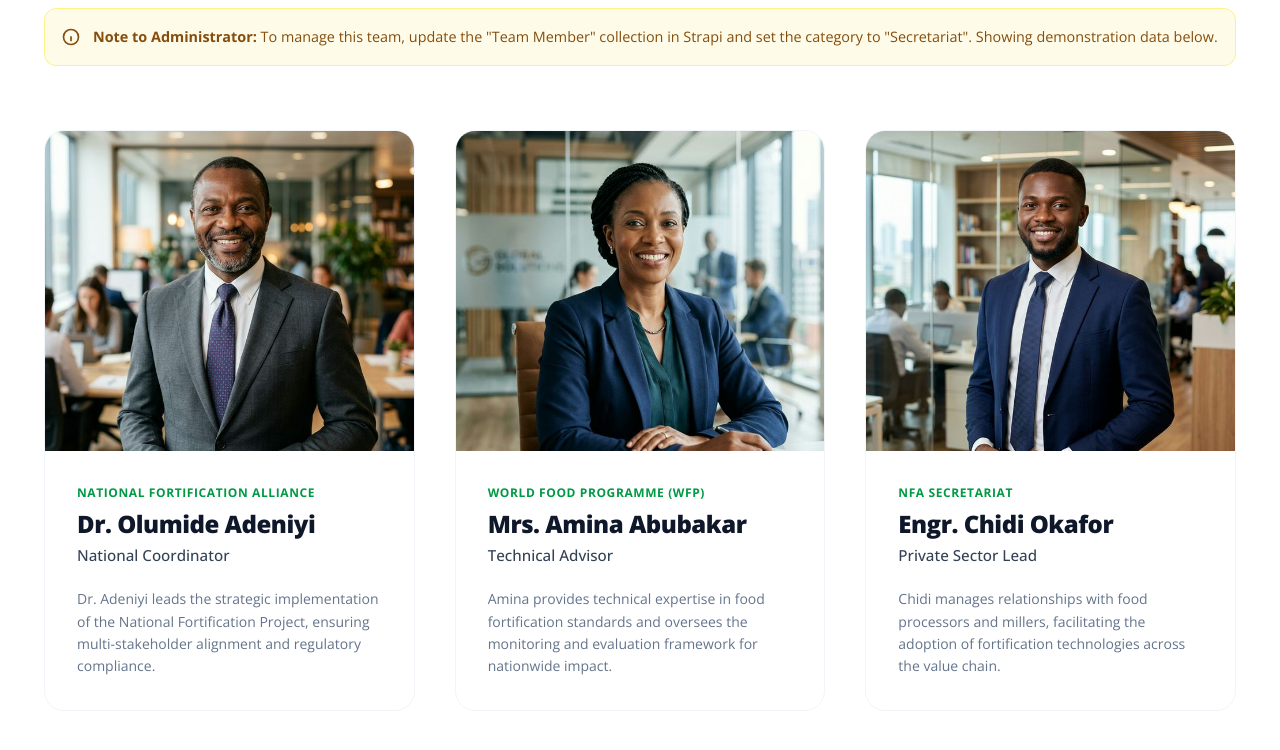
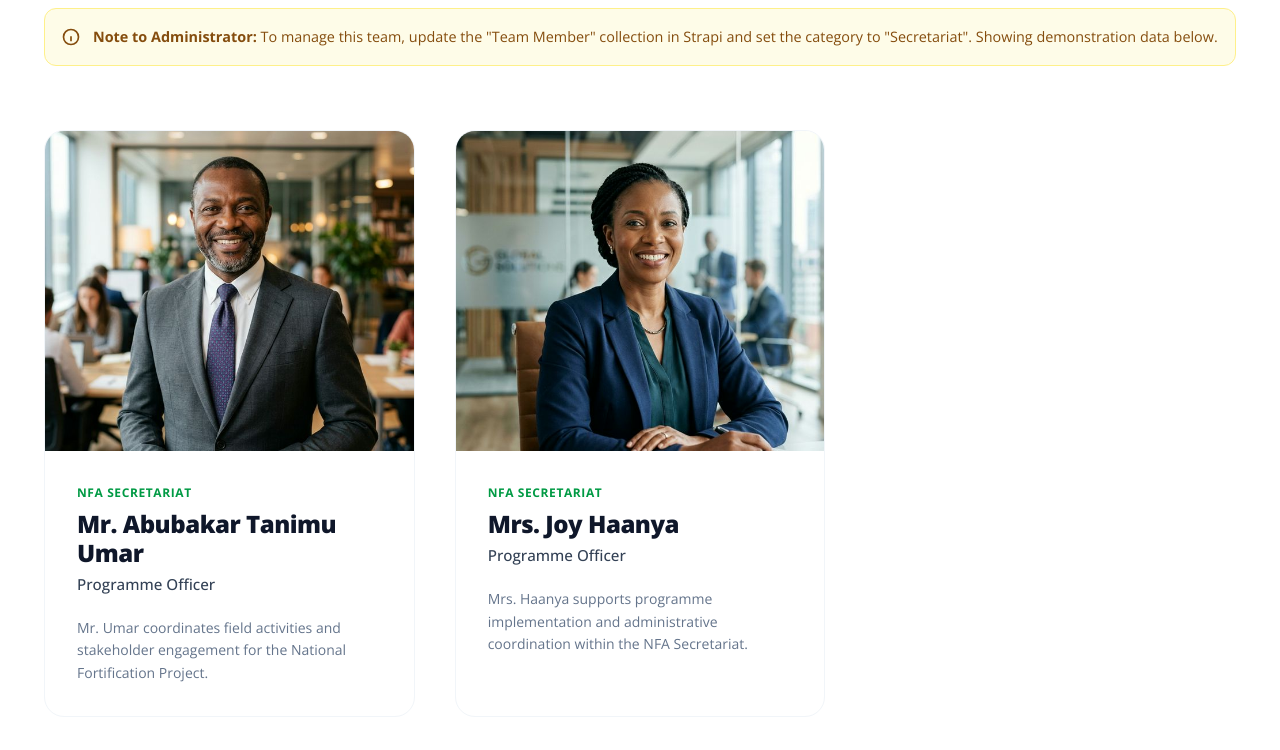
Before and after one commit to dunjil/wfp-nfp-frontend, a Next.js app: page /about/secretariat in a window 1280 px wide. Shown: the part 600-1350 px from the top of the page. Built offline with nearby package versions, Linux system fonts and the light colour scheme; no server answers.

Commit message:
feat: add official programme officers to the NFA secretariat team

```diff
--- a/src/app/about/secretariat/page.tsx
+++ b/src/app/about/secretariat/page.tsx
@@ -12,32 +12,9 @@ export const revalidate = 60;
 
 // Local fallback data with the generated images
 const FALLBACK_SECRETARIAT = [
+
     {
         id: 'f1',
-        name: 'Dr. Olumide Adeniyi',
-        role: 'National Coordinator',
-        organization: 'National Fortification Alliance',
-        image: '/team-1.png',
-        bio: 'Dr. Adeniyi leads the strategic implementation of the National Fortification Project, ensuring multi-stakeholder alignment and regulatory compliance.'
-    },
-    {
-        id: 'f2',
-        name: 'Mrs. Amina Abubakar',
-        role: 'Technical Advisor',
-        organization: 'World Food Programme (WFP)',
-        image: '/team-2.png',
-        bio: 'Amina provides technical expertise in food fortification standards and oversees the monitoring and evaluation framework for nationwide impact.'
-    },
-    {
-        id: 'f3',
-        name: 'Engr. Chidi Okafor',
-        role: 'Private Sector Lead',
-        organization: 'NFA Secretariat',
-        image: '/team-3.png',
-        bio: 'Chidi manages relationships with food processors and millers, facilitating the adoption of fortification technologies across the value chain.'
-    },
-    {
-        id: 'f4',
         name: 'Mr. Abubakar Tanimu Umar',
         role: 'Programme Officer',
         organization: 'NFA Secretariat',
@@ -45,7 +22,7 @@ const FALLBACK_SECRETARIAT = [
         bio: 'Mr. Umar coordinates field activities and stakeholder engagement for the National Fortification Project.'
     },
     {
-        id: 'f5',
+        id: 'f2',
         name: 'Mrs. Joy Haanya',
         role: 'Programme Officer',
         organization: 'NFA Secretariat',
```
